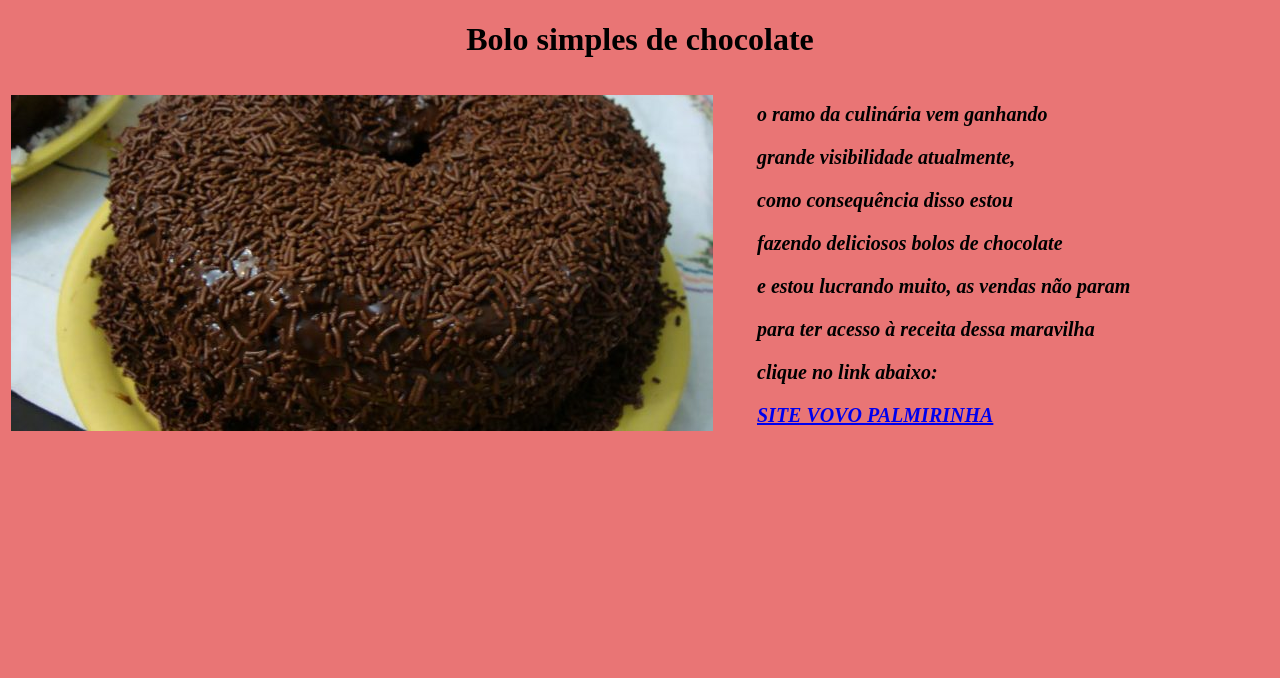
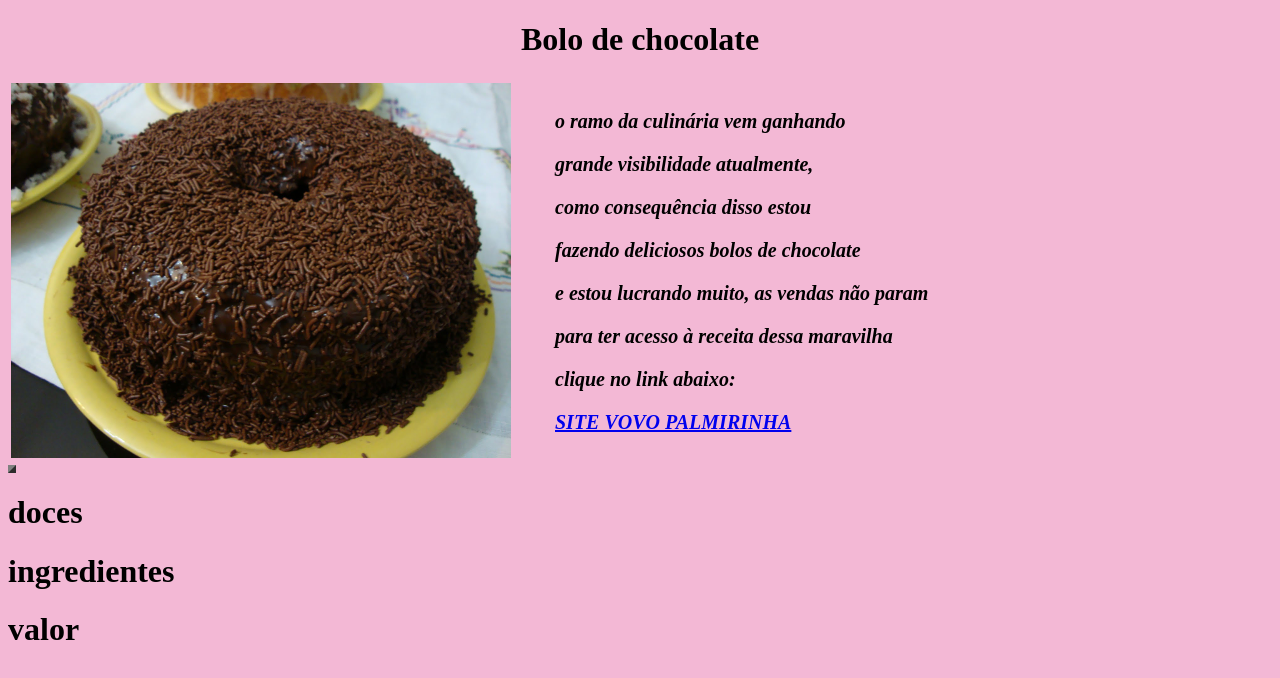
Before and after one commit to Arthurpadovan7/site-escola-Arthur, a plain HTML site: page index.html in a window 1280 px wide. Drawn offline with Linux system fonts and the light colour scheme.

Commit message:
Add files via upload

```diff
--- a/index.html
+++ b/index.html
@@ -7,13 +7,13 @@
     <link rel="stylesheet" href="style.css">
 </head>
 <body>
-    <h1>  <center>Bolo simples de chocolate
+    <h1>  <center>Bolo de chocolate
     </center></h1>
 
     <table>
         <tr>
             <td>
-                <img class="imagem-1" src="bolo-chocolate-simples-1-702x336.jpg" alt="">
+                <img class="imagem-1" src="bolo-chocolate-simples-1.jpg" alt="">
             </td>
             <td>
                 <em> <h1>
@@ -35,7 +35,19 @@
 
     </table>
 
-
+    <table border="4"> </table>
+    <td>
+        <h1>doces
+        </h1>
+    </td>
+    <td>
+        <h1>ingredientes
+        </h1>
+    </td>
+    <td>
+        <h1>valor
+        </h1>
+    </td>
 
 </body>
 </html>
--- a/style.css
+++ b/style.css
@@ -1,6 +1,6 @@
 body{
 
-    background-color: rgb(233, 117, 117);
+    background-color: rgb(243, 184, 213);
 }
 
 em{
@@ -12,3 +12,7 @@ em{
 ol{
     color: black;
 }
+img{
+
+    width: 500px;
+}
```
Also changed, not shown: bolo-chocolate-simples-1.jpg (added).
